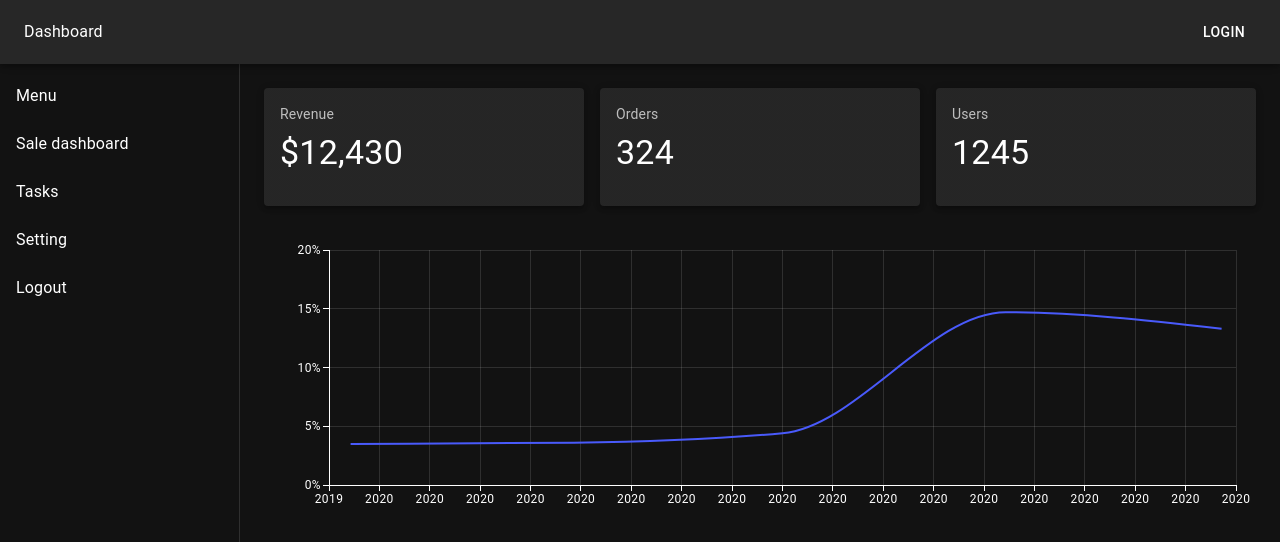
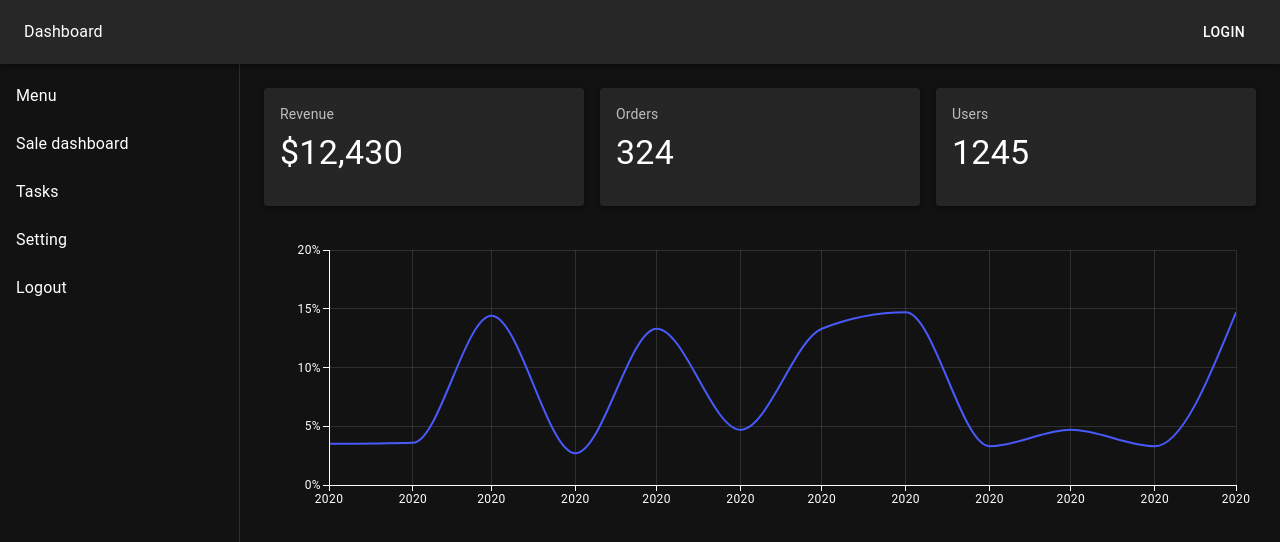
Before and after one commit to mohammadhoseinbaba/Dashboard, a React (Vite) app: page /sales in a window 1280 px wide. Shown: the top 542 px of the page. Built offline with nearby package versions, Linux system fonts and the light colour scheme; some icons are missing.

Commit message:
adding featcher to the dashboardlayout to show the username instead of login and adding user name to dashboard page

```diff
--- a/src/dataset/usUnemploymentRate.ts
+++ b/src/dataset/usUnemploymentRate.ts
@@ -1,9 +1,16 @@
 export const usUnemploymentRate = [
   { date: new Date(2020, 0), rate: 3.5 },
   { date: new Date(2020, 1), rate: 3.6 },
-  { date: new Date(2020, 2), rate: 4.4 },
-  { date: new Date(2020, 3), rate: 14.7 },
+  { date: new Date(2020, 2), rate: 14.4 },
+  { date: new Date(2020, 3), rate: 2.7 },
   { date: new Date(2020, 4), rate: 13.3 },
+  { date: new Date(2020, 5), rate: 4.7 },
+  { date: new Date(2020, 6), rate: 13.3 },
+  { date: new Date(2020, 7), rate: 14.7 },
+  { date: new Date(2020, 8), rate: 3.3 },
+  { date: new Date(2020, 9), rate: 4.7 },
+  { date: new Date(2020, 10), rate: 3.3 },
+  { date: new Date(2020, 11), rate: 14.7 },
 ];
 
 export const percentageFormatter = (value: number | null) =>
--- a/src/layouts/DashboardLayout.tsx
+++ b/src/layouts/DashboardLayout.tsx
@@ -1,6 +1,7 @@
 import React from "react";
-import { Outlet, Link } from "react-router-dom";
+import { Outlet, Link as RouterLink } from "react-router-dom";
 import { ColorModeContext } from "../main";
+import { useAuthStore } from "../store/authStore";
 
 import {
   Box,
@@ -35,6 +36,8 @@ const listMenuLeft: MenuItem[] = [
 export default function DashboardLayout() {
   const drawerWidth = 240;
 
+  const user = useAuthStore((s) => s.user)
+
   const { mode, toggle } = React.useContext(ColorModeContext);
 
   return (
@@ -54,7 +57,7 @@ export default function DashboardLayout() {
         <Toolbar />
         <List>
           {listMenuLeft.map((item) => (
-            <ListItemButton key={item.id} component={Link} to={item.path}>
+            <ListItemButton key={item.id} component={RouterLink} to={item.path}>
               <ListItemText primary={item.title} />
             </ListItemButton>
           ))}
@@ -70,9 +73,16 @@ export default function DashboardLayout() {
               {mode === "dark" ? <LightModeIcon /> : <DarkModeIcon />}
             </IconButton>
 
-            <Button color="inherit" component={Link} to="/login">
-              Login
-            </Button>
+            {user ?
+              <Typography color="inherit">
+                {user.name}
+              </Typography>
+              :
+              <Button color="inherit" component={RouterLink} to="/login">
+                Login
+              </Button>
+            }
+
           </Box>
         </Toolbar>
       </AppBar>
--- a/src/main.tsx
+++ b/src/main.tsx
@@ -38,7 +38,7 @@ function Root() {
   return (
     <React.StrictMode>
       <ColorModeContext.Provider value={{ mode, toggle }}>
-        <QueryClientProvider client={queryClient}>
+          <QueryClientProvider client={queryClient}>
           <BrowserRouter>
             <ThemeProvider theme={theme}>
               <CssBaseline />
--- a/src/pages/DashboardPage.tsx
+++ b/src/pages/DashboardPage.tsx
@@ -1,7 +1,12 @@
+import { useAuthStore } from "../store/authStore";
+
+
 export default function DashboardPage() {
+  const user = useAuthStore((s)=>s.user)
+  console.log(user)
   return (
-<>
-Hello
-</>
+    <>
+      Hello {user ? `${user.name}`: ""}
+    </>
   );
 }
```
